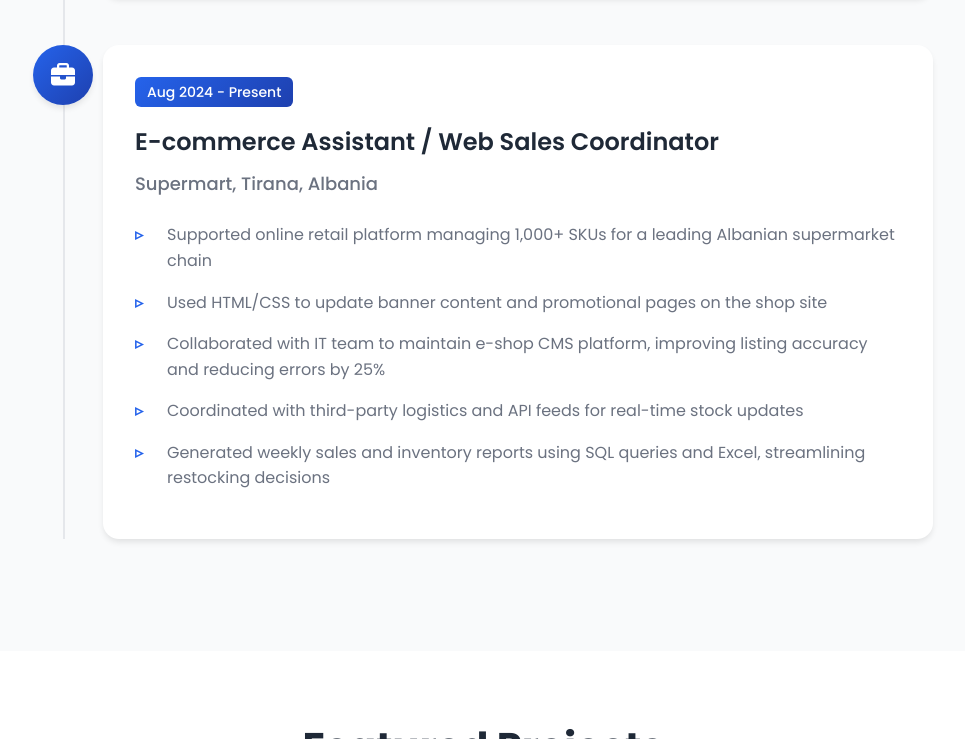
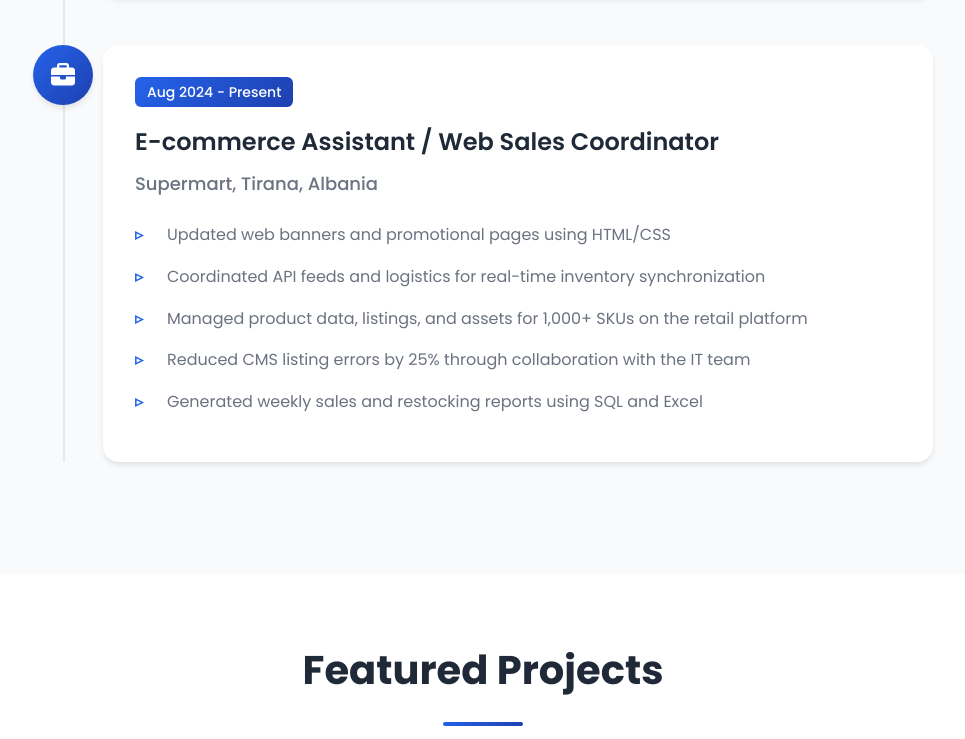
Before and after one commit to LeoMelo24/LeoMeloPortfolio, a plain HTML site: page index.html in a window 1280 px wide. Shown: the part 2259-2998 px from the top of the page, without its empty margins (157-1122 px from the left). Drawn offline with Linux system fonts and the light colour scheme.

Commit message:
Update index.html

```diff
--- a/index.html
+++ b/index.html
@@ -185,11 +185,11 @@
                         <h3>E-commerce Assistant / Web Sales Coordinator</h3>
                         <h4>Supermart, Tirana, Albania</h4>
                         <ul>
-                            <li>Supported online retail platform managing 1,000+ SKUs for a leading Albanian supermarket chain</li>
-                            <li>Used HTML/CSS to update banner content and promotional pages on the shop site</li>
-                            <li>Collaborated with IT team to maintain e-shop CMS platform, improving listing accuracy and reducing errors by 25%</li>
-                            <li>Coordinated with third-party logistics and API feeds for real-time stock updates</li>
-                            <li>Generated weekly sales and inventory reports using SQL queries and Excel, streamlining restocking decisions</li>
+                            <li>Updated web banners and promotional pages using HTML/CSS</li>
+                            <li>Coordinated API feeds and logistics for real-time inventory synchronization</li>
+                            <li>Managed product data, listings, and assets for 1,000+ SKUs on the retail platform</li>
+                            <li>Reduced CMS listing errors by 25% through collaboration with the IT team</li>
+                            <li>Generated weekly sales and restocking reports using SQL and Excel</li>
                         </ul>
                     </div>
                 </div>
```
